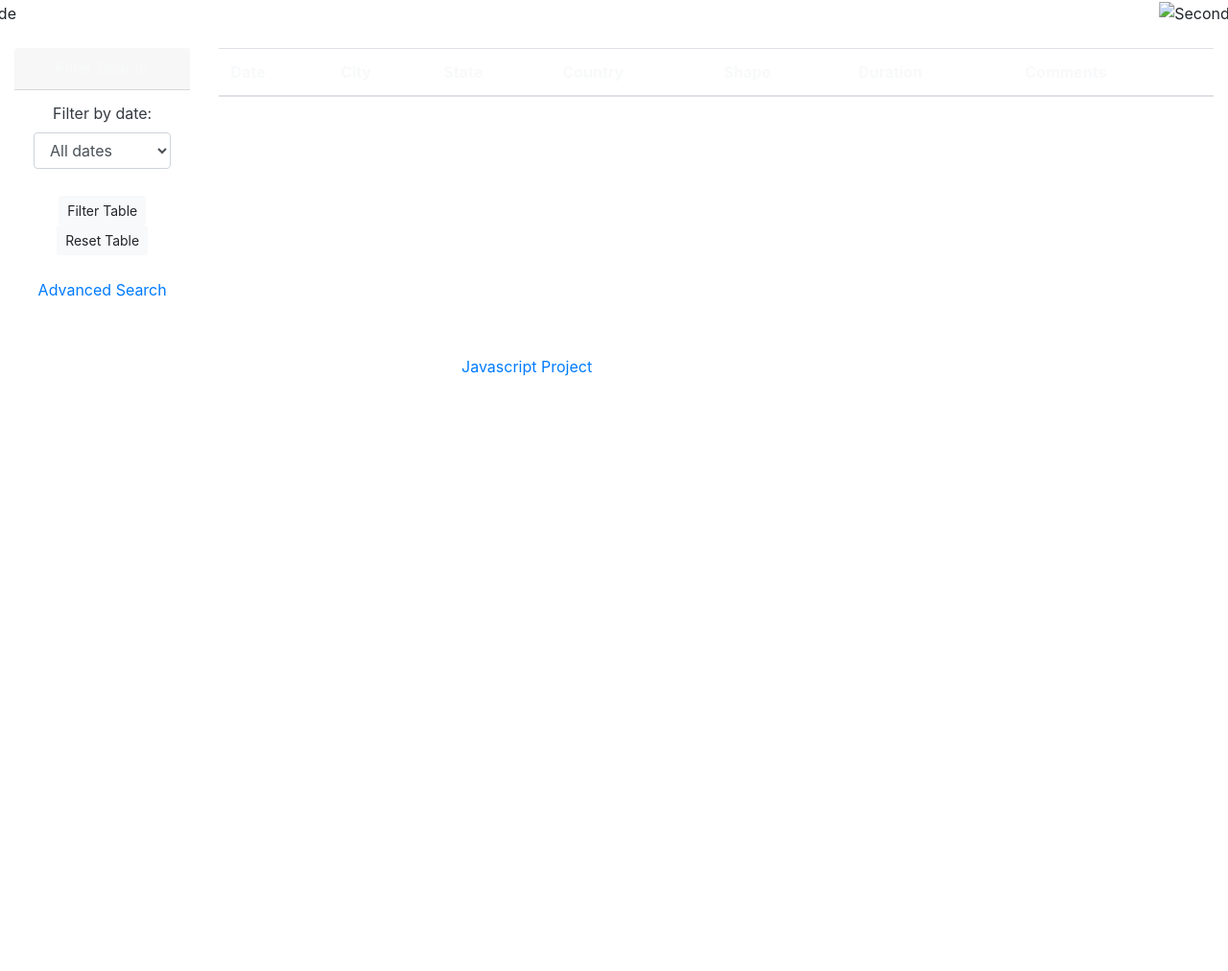
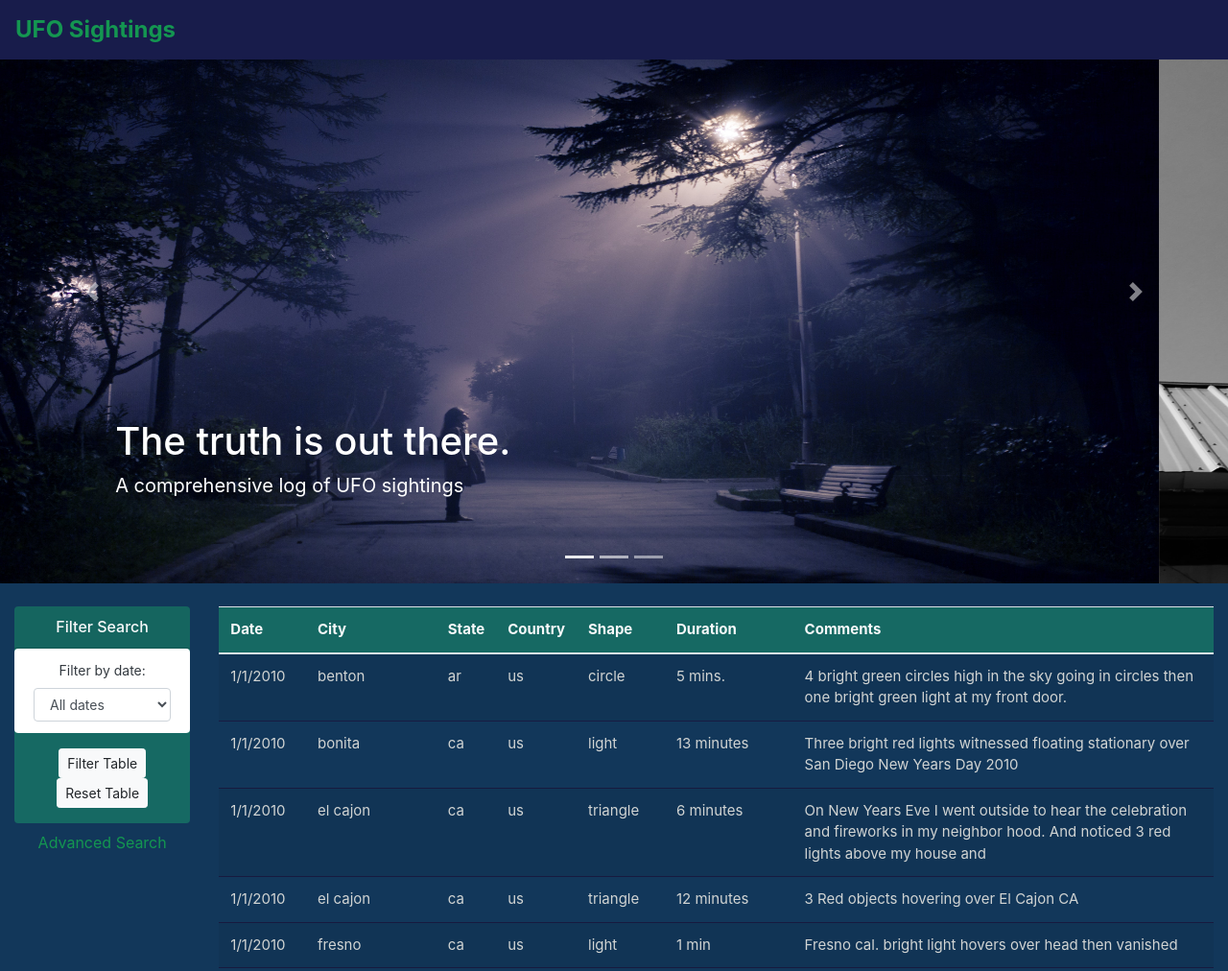
Before and after one commit to neha-nayeem/javascript-challenge, a plain HTML site: page index.html in a window 1280 px wide. Shown: the top 1012 px of the page at 96% size. Before the commit the page ends 800 px from the top, so only its background shows below. Drawn offline with nearby package versions, Linux system fonts and the light colour scheme; the site is published under a folder, as on GitHub Pages, so addresses that start at the root find nothing.

Commit message:
Fixed links

```diff
--- a/index.html
+++ b/index.html
@@ -14,8 +14,8 @@
 
 
     <!-- Custom styles for this template -->
-    <link href="/static/css/carousel.css" rel="stylesheet">
-    <link href="/static/css/style.css" rel="stylesheet">
+    <link href="static/css/carousel.css" rel="stylesheet">
+    <link href="static/css/style.css" rel="stylesheet">
 </head>
 
 <body>
@@ -36,7 +36,7 @@
             </ol>
             <div class="carousel-inner">
                 <div class="carousel-item active">
-                    <img class="first-slide img-fluid" src="/static/images/unsplash-artem-kovalev.jpg" alt="First slide">
+                    <img class="first-slide img-fluid" src="static/images/unsplash-artem-kovalev.jpg" alt="First slide">
                     <div class="container">
                         <div class="carousel-caption text-left">
                             <h1>The truth is out there.</h1>
@@ -45,7 +45,7 @@
                     </div>
                 </div>
                 <div class="carousel-item">
-                    <img class="second-slide img-fluid" src="/static/images/unsplash-michael-herren.jpg" alt="Second slide">
+                    <img class="second-slide img-fluid" src="static/images/unsplash-michael-herren.jpg" alt="Second slide">
                     <div class="container">
                         <div class="carousel-caption">
                             <h1>We are not alone.</h1>
@@ -54,7 +54,7 @@
                     </div>
                 </div>
                 <div class="carousel-item">
-                    <img class="third-slide img-fluid" src="/static/images/unsplash-miriam-espacio.jpg" alt="Third slide">
+                    <img class="third-slide img-fluid" src="static/images/unsplash-miriam-espacio.jpg" alt="Third slide">
                     <div class="container">
                         <div class="carousel-caption text-right">
                             <h1>Humans aren't real.</h1>
@@ -103,7 +103,7 @@
 
                 </div>
                 <div id="adv-filter" class="pt-2">
-                    <p class="text-light text-center"><a class="alien-text" href="/UFO-level-2/index.html">Advanced Search</a></p>
+                    <p class="text-light text-center"><a class="alien-text" href="UFO-level-2/index.html">Advanced Search</a></p>
                 </div>
 
             </div>
@@ -157,8 +157,8 @@
     <!-- D3.js and custom JavaScript
     ================================================== -->
     <script src="https://cdnjs.cloudflare.com/ajax/libs/d3/4.11.0/d3.js"></script>
-    <script src="/static/js/data.js"></script>
-    <script src="/static/js/app.js"></script>
+    <script src="static/js/data.js"></script>
+    <script src="static/js/app.js"></script>
 
 </body>
 
```
